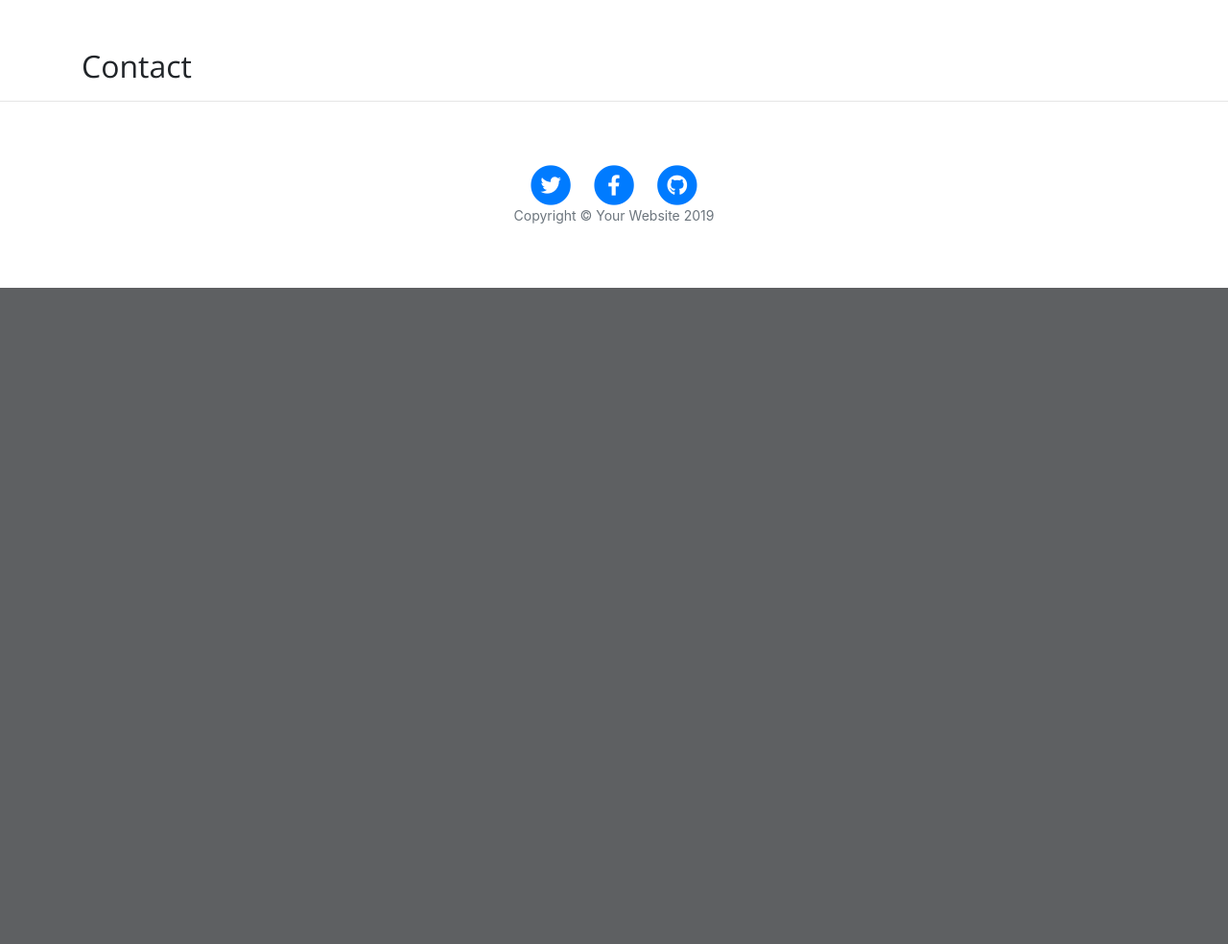
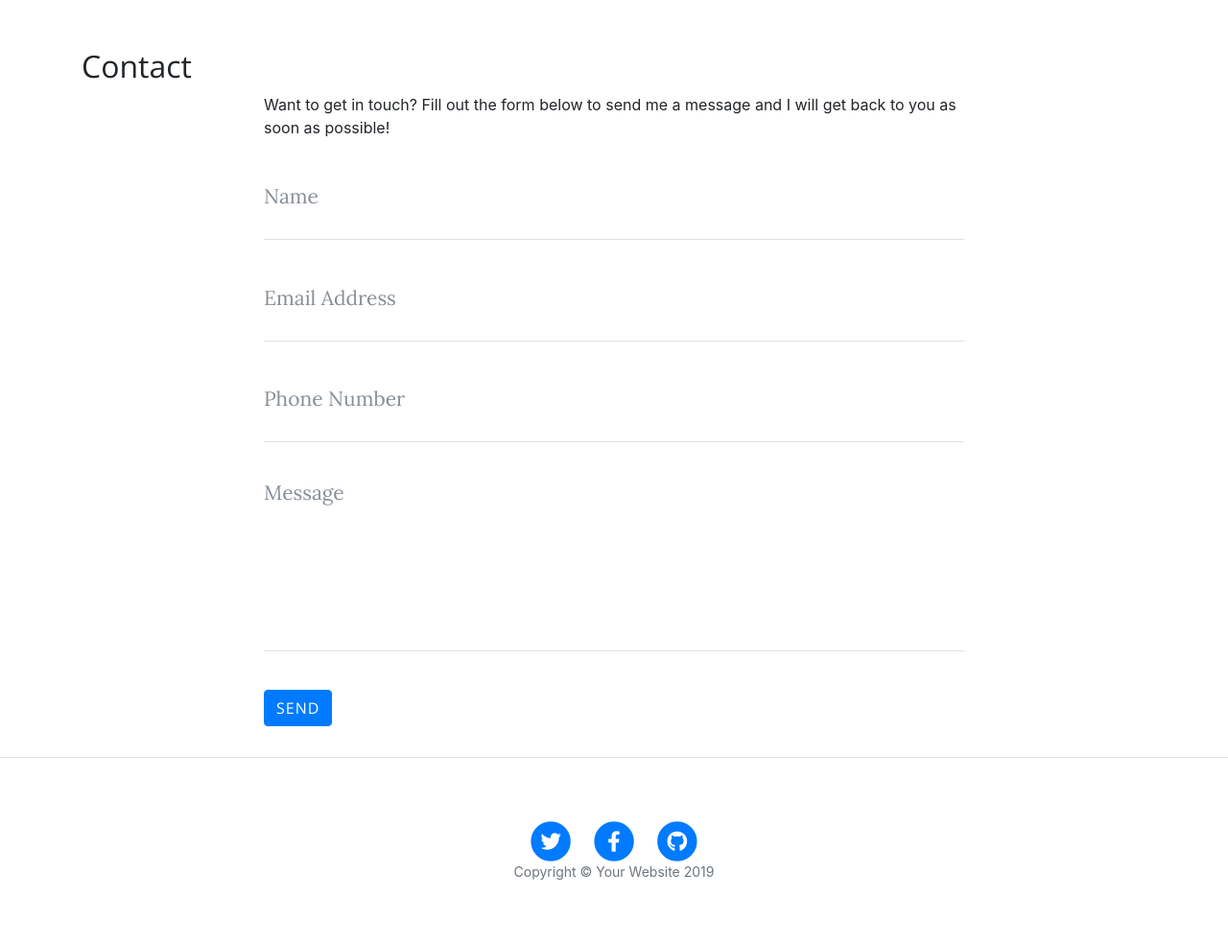
Before and after one commit to sabinemm/flask_hobbit, a Flask app: page /contact in a window 1280 px wide. Shown: the part 532-1516 px from the top of the page at 96% size. Before the commit the page ends 832 px from the top, so only its background shows below. Run offline with Flask 2, Linux system fonts and the light colour scheme; some libraries are stand-ins or nearby versions.

Commit message:
requirements txt

```diff
--- a/app.py
+++ b/app.py
@@ -1,7 +1,9 @@
 import os
 import json
-from flask import Flask, render_template
+from flask import Flask, render_template, request, flash
+
 app = Flask(__name__)
+app.secret_key = "some_secret"
 
 
 @app.route("/")
@@ -30,8 +32,12 @@ def about_member(member_name):
     return render_template("member.html", member=member)
 
 
-@app.route("/contact")
+@app.route("/contact", methods=["GET", "POST"])
 def contact():
+    if request.method == "POST":
+        flash("Thanks {}, we have received your message".format(
+            request.form["name"]
+        ))
     return render_template("contact.html", page_title="Contact")
 
 
--- a/templates/contact.html
+++ b/templates/contact.html
@@ -3,4 +3,62 @@
 
 <h2>{{ page_title }}</h2>
 
+<div class="row">
+    <div class="col-lg-8 col-md-10 mx-auto">
+        {%  with messages = get_flashed_messages() %}
+        {% if messages %}
+        <ul class="flashes">
+            {% for message in messages %}
+            <li>{{ message }}</li>
+            {% endfor %}
+        </ul>
+        {% endif %}
+        {% endwith %}
+        <p>Want to get in touch? Fill out the form below to send me a message and I will get back to you as soon as
+            possible!</p>
+        <!-- Contact Form - Enter your email address on line 19 of the mail/contact_me.php file to make this form work. -->
+        <!-- WARNING: Some web hosts do not allow emails to be sent through forms to common mail hosts like Gmail or Yahoo. It's recommended that you use a private domain email address! -->
+        <!-- To use the contact form, your site must be on a live web host with PHP! The form will not work locally! -->
+        <form method="POST" name="sentMessage" id="contactForm" novalidate>
+            <div class="control-group">
+                <div class="form-group floating-label-form-group controls">
+                    <label>Name</label>
+                    <input name="name" type="text" class="form-control" placeholder="Name" id="name" required
+                        data-validation-required-message="Please enter your name.">
+                    <p class="help-block text-danger"></p>
+                </div>
+            </div>
+            <div class="control-group">
+                <div class="form-group floating-label-form-group controls">
+                    <label>Email Address</label>
+                    <input name="email" type="email" class="form-control" placeholder="Email Address" id="email"
+                        required data-validation-required-message="Please enter your email address.">
+                    <p class="help-block text-danger"></p>
+                </div>
+            </div>
+            <div class="control-group">
+                <div class="form-group col-xs-12 floating-label-form-group controls">
+                    <label>Phone Number</label>
+                    <input type="tel" class="form-control" placeholder="Phone Number" name="phone" id="phone" required
+                        data-validation-required-message="Please enter your phone number.">
+                    <p class="help-block text-danger"></p>
+                </div>
+            </div>
+            <div class="control-group">
+                <div class="form-group floating-label-form-group controls">
+                    <label>Message</label>
+                    <textarea rows="5" class="form-control" name="message" placeholder="Message" id="message" required
+                        data-validation-required-message="Please enter a message."></textarea>
+                    <p class="help-block text-danger"></p>
+                </div>
+            </div>
+            <br>
+            <div id="success"></div>
+            <div class="form-group">
+                <button type="submit" class="btn btn-primary" id="sendMessageButton">Send</button>
+            </div>
+        </form>
+    </div>
+</div>
+
 {% endblock %}
```
Also changed, not shown: requirements.txt (added, +16 -0 lines), 1 other file.
